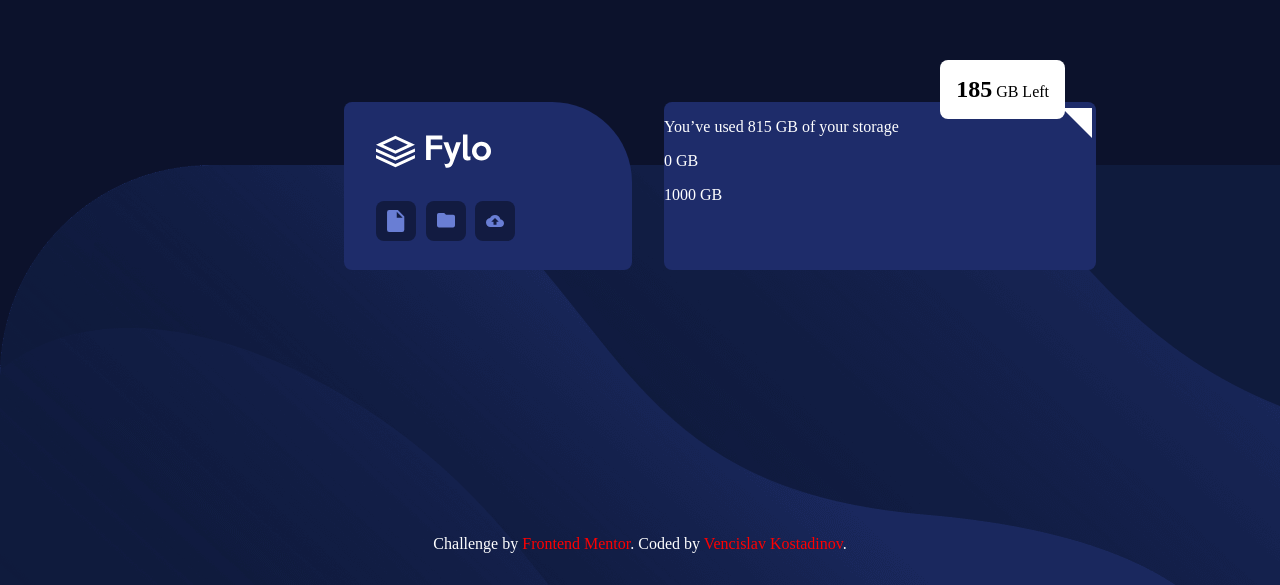
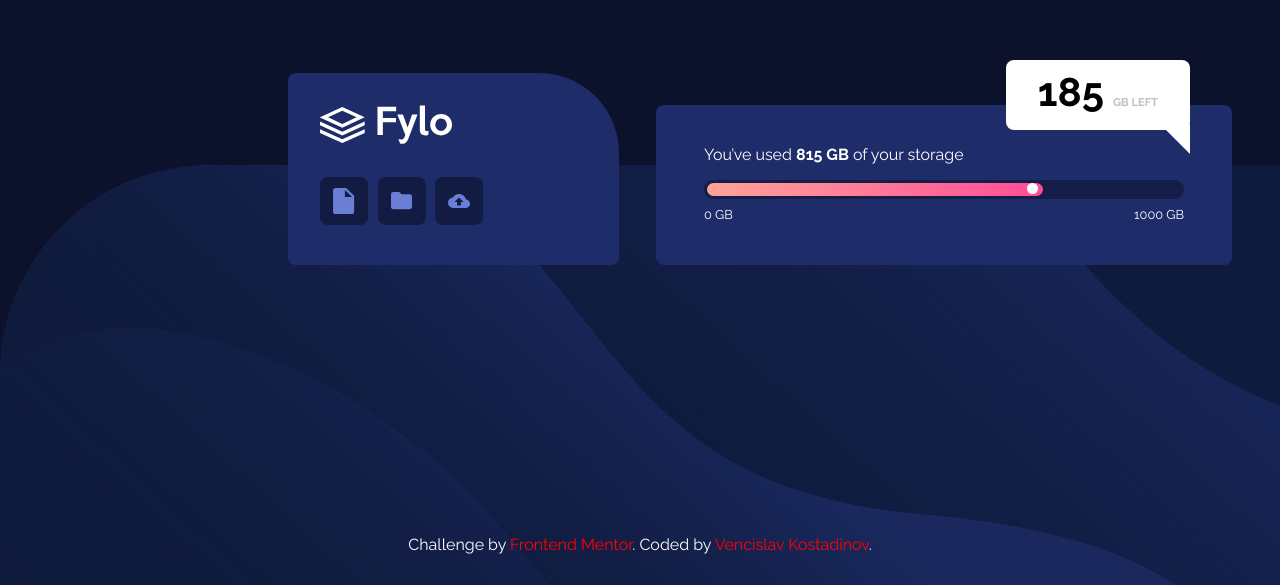
Before and after one commit to Vencikos/Fylo-data-storage-component-Front-End-Mentor-challenge, a plain HTML site: page index.html in a window 1280 px wide. Shown: the part 215-800 px from the top of the page. Drawn offline with Linux system fonts and the light colour scheme; a web font is replaced by a local one.

Commit message:
Finished desktop version

```diff
--- a/index.html
+++ b/index.html
@@ -31,12 +31,17 @@
 
 
     <div class="container-2">
-       <p>You’ve used 815 GB of your storage</p>
       <div class="gb-left">
-        <p><span>185</span> GB Left</p>
+        <p><span class="span1">185</span>  GB LEFT</p>
         <p class="triangle"></p>
       </div>
-      <div>
+      <p class="p-status">You’ve used <span class="span2">815 GB</span> of your storage</p>
+
+      <div class="slider-bar-outer">
+        <p class="slider-bar-inner"></p>
+      </div>
+
+      <div class="slider-size-range">
         <p>0 GB</p>
         <p>1000 GB</p>
       </div>
--- a/style.css
+++ b/style.css
@@ -1,4 +1,4 @@
-@import url('https://fonts.googleapis.com/css2?family=Trispace&display=swap');
+@import url('https://fonts.googleapis.com/css2?family=Raleway:wght@400;700&display=swap');
 
 html {
     background-color: white;
@@ -13,7 +13,19 @@ body {
     width: 1440px;
     height: 800px;
     margin: 0 auto;
-    font-family: "Trispace";
+    font-family: 'Raleway', sans-serif;
+
+}
+
+p {
+    margin-block-start:0;
+    margin-block-end:0;
+    margin-inline-start:0;
+    margin-inline-end:0;
+    padding-block-start:0;
+    padding-block-end:0;
+    padding-inline-start:0;
+    padding-inline-end:0;
 }
 
 .bg-img {
@@ -26,17 +38,18 @@ body {
     position: relative;
     flex-direction: row;
     justify-content: space-between;
-    padding-top: 22%;
+    padding-top: 20%;
 }
 
 .container-1 {
-    width: 20%;
+    width: 23%;
+    height: 12rem;
     background-color: #1E2C6A;
     border-top-right-radius: 5rem;
     border-bottom-left-radius: 0.5rem;
     border-bottom-right-radius: 0.5rem;
     border-top-left-radius: 0.5rem;
-    margin-left: 21.5rem;
+    margin-left: 18rem;
 }
 
 .container-1-images {
@@ -48,8 +61,8 @@ body {
 .img-div {
     display: flex;
     justify-content: center;
-    width: 2.5rem;
-    height: 2.5rem;
+    width: 3rem;
+    height: 3rem;
     background-color: #121B41;
     border-radius: 0.5rem;
     margin: 0.3rem;
@@ -67,10 +80,12 @@ body {
 }
 
 .container-2 {
-    width: 30%;
+    width: 40%;
+    height: 10rem;
     background-color: #1E2C6A;
     border-radius: 0.5rem;
-    margin-right: 21.5rem;
+    margin-right: 13rem;
+    margin-top: 2rem;
 }
 
 .attribution {
@@ -96,29 +111,77 @@ body {
 .gb-left {
     background-color: white;
     color: black;
-    height: 27px;
+    height: 70px;
     border-radius: 0.5rem;
     position: absolute;
-    right: 375px;
+    right: 250px;
     top: 275px;
-    padding: 1rem;
 }
 
 .gb-left::after {
     content: "";
     position: relative;
-    top: 35px;
-    right: -106px;
+    top: 31px;
+    right: -154px;
     border-top: 30px solid white;
     border-left: 30px solid transparent;
   }
 
 .gb-left  p {
-    margin: 0;
-
+    margin-top: 0.5rem;
+    font-size: 0.7rem;
+    font-weight: 700;
+    color: #C1C0C4;
+    padding: 0 2rem;
 }
 
-span {
-    font-weight: 600;
-    font-size: 1.5rem;
+.span1 {
+    font-weight: 700;
+    font-size: 2.5rem;
+    color: black;
+    padding-right: 0.4rem;
 }
+
+.span2 {
+    font-weight: 700;
+    font-size: 1rem;
+}
+
+.p-status {
+    padding: 2.5rem 1.5rem 0 3rem;
+    font-weight: 300;
+}
+
+.slider-bar-outer {
+    height: 1.2rem;
+    border-radius: 1rem;
+    background-color: #151D49;
+    margin: 1rem 3rem 0.5rem 3rem;
+}
+
+.slider-bar-inner {
+    height: 0.8rem;
+    width: 70%;
+    border-radius: 1rem;
+    background: linear-gradient(to right, hsl(6, 100%, 80%), hsl(335, 100%, 65%));
+    border: 0.2rem solid #151D49;
+}
+
+.slider-bar-inner::before {
+    content: '';
+    display: block;
+    width: 11px;
+    height: 11px;
+    border-radius: 50%;
+    background-color: white;
+    margin-left: 20rem;
+    top: 1px;
+}
+
+
+.slider-size-range {
+    display: flex;
+    justify-content: space-between;
+    margin: 0 3rem;
+    font-size: 0.8rem;
+}
```
